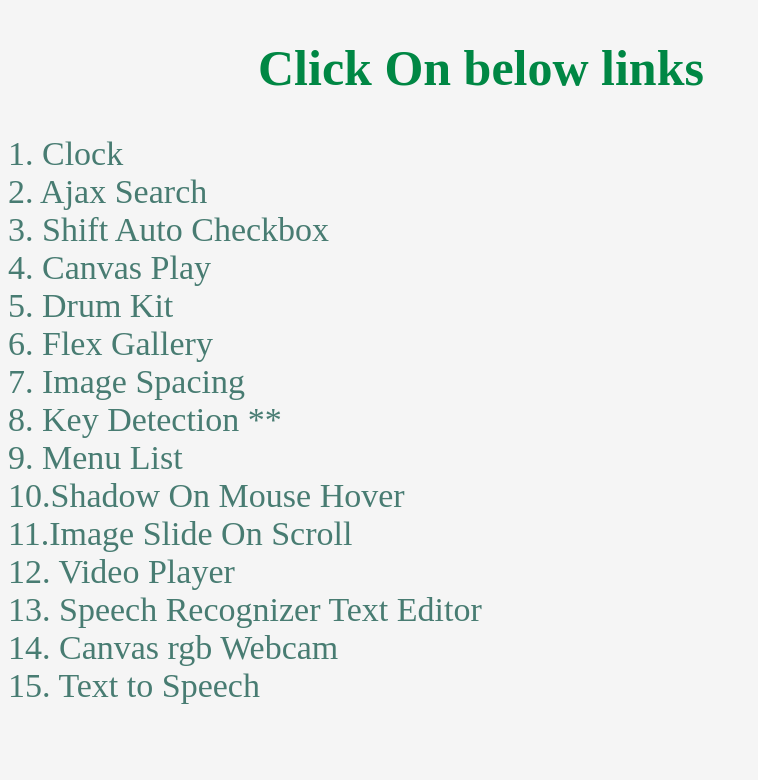
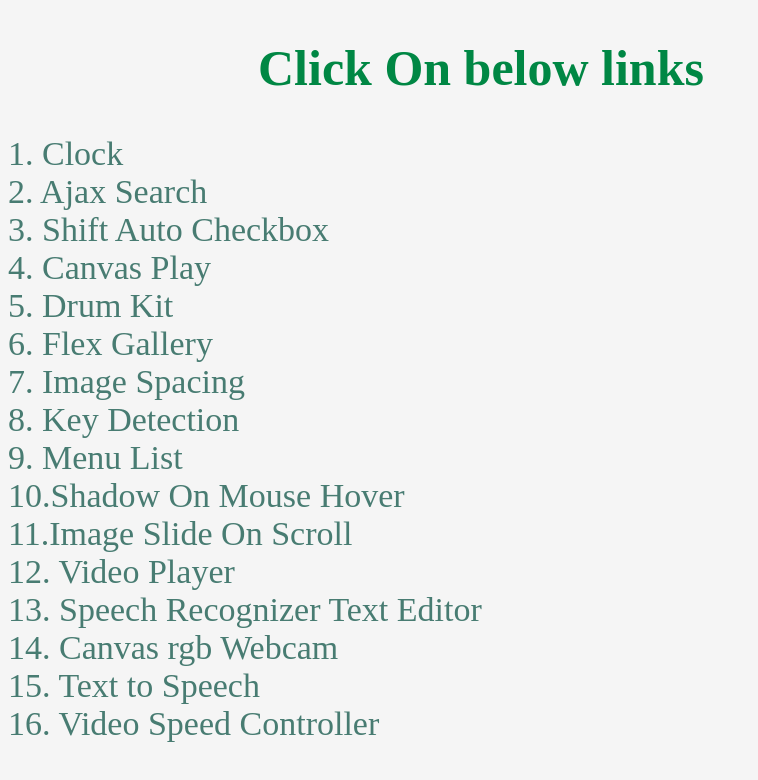
Before and after one commit to 1am1mran/js30, a plain HTML site: page index.html in a window 1280 px wide. Shown: the whole page, without its empty margins (0-758 px from the left). Drawn offline with Linux system fonts and the light colour scheme; a web font is replaced by a local one.

Commit message:
index.html modified

```diff
--- a/index.html
+++ b/index.html
@@ -26,7 +26,7 @@
         <br>
         <a href="image_spacing/index.html" target="_blank">7. Image Spacing</a>
         <br>
-        <a href="key_detection/index.html" target="_blank">8. Key Detection **</a>
+        <a href="key_detection/index.html" target="_blank">8. Key Detection</a>
         <br>
         <a href="menu_list/index.html" target="_blank">9. Menu List</a>
         <br>
@@ -41,6 +41,8 @@
         <a href="canvas_webcam/index.html" target="_blank">14. Canvas rgb Webcam</a>
         <br>
         <a href="canvas_webcam/index.html" target="_blank">15. Text to Speech</a>
+        <br>
+        <a href="video_speed_controller/index.html" target="_blank">16. Video Speed Controller</a>
 
     </div>
 </body>
```
